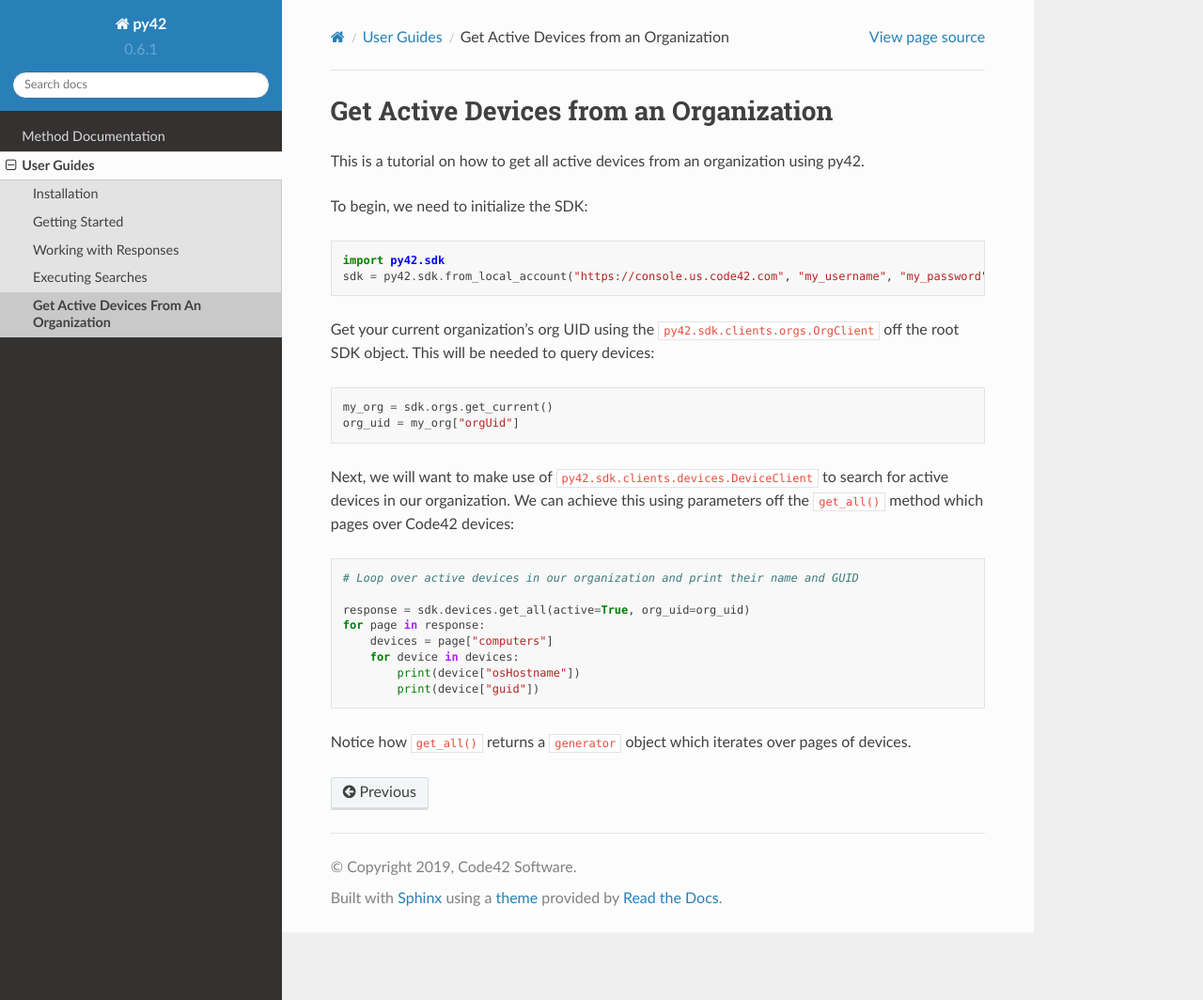
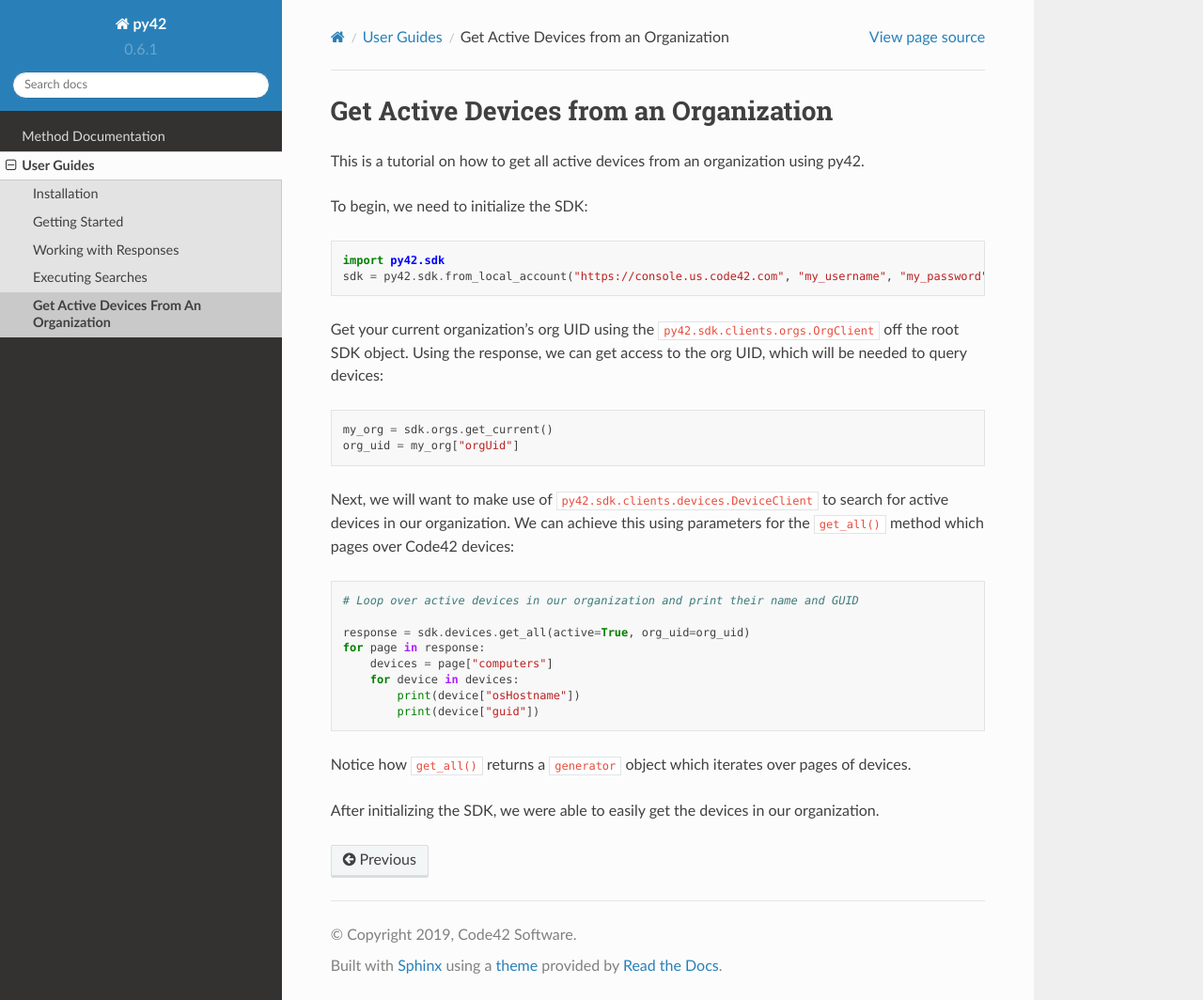
Before and after one commit to code42/py42, a Sphinx documentation site: the page built from docs/userguides/orgdevices.md, in a window 1280 px wide and 1064 px high. Shown: the whole window at 94% size. Built offline with Sphinx 7.4.7 and the Read the Docs theme 2.0.0, drawn with Linux system fonts in a browser that asks for light colours; the version number is read from the project's files by our own code.

Commit message:
WordssdroW

````diff
--- a/docs/userguides/orgdevices.md
+++ b/docs/userguides/orgdevices.md
@@ -8,15 +8,15 @@ import py42.sdk
 sdk = py42.sdk.from_local_account("https://console.us.code42.com", "my_username", "my_password")
 ```
 
-Get your current organization's org UID using the `py42.sdk.clients.orgs.OrgClient` off the root SDK object. This will
-be needed to query devices:
+Get your current organization's org UID using the `py42.sdk.clients.orgs.OrgClient` off the root SDK object. Using the
+response, we can get access to the org UID, which will be needed to query devices:
 ```python
 my_org = sdk.orgs.get_current()
 org_uid = my_org["orgUid"]
 ```
 
 Next, we will want to make use of `py42.sdk.clients.devices.DeviceClient` to search for active devices in our
-organization. We can achieve this using parameters off the `get_all()` method which pages over Code42 devices:
+organization. We can achieve this using parameters for the `get_all()` method which pages over Code42 devices:
 ```python
 # Loop over active devices in our organization and print their name and GUID
 
@@ -29,3 +29,5 @@ for page in response:
 ```
 
 Notice how `get_all()` returns a `generator` object which iterates over pages of devices.
+
+After initializing the SDK, we were able to easily get the devices in our organization.
````
